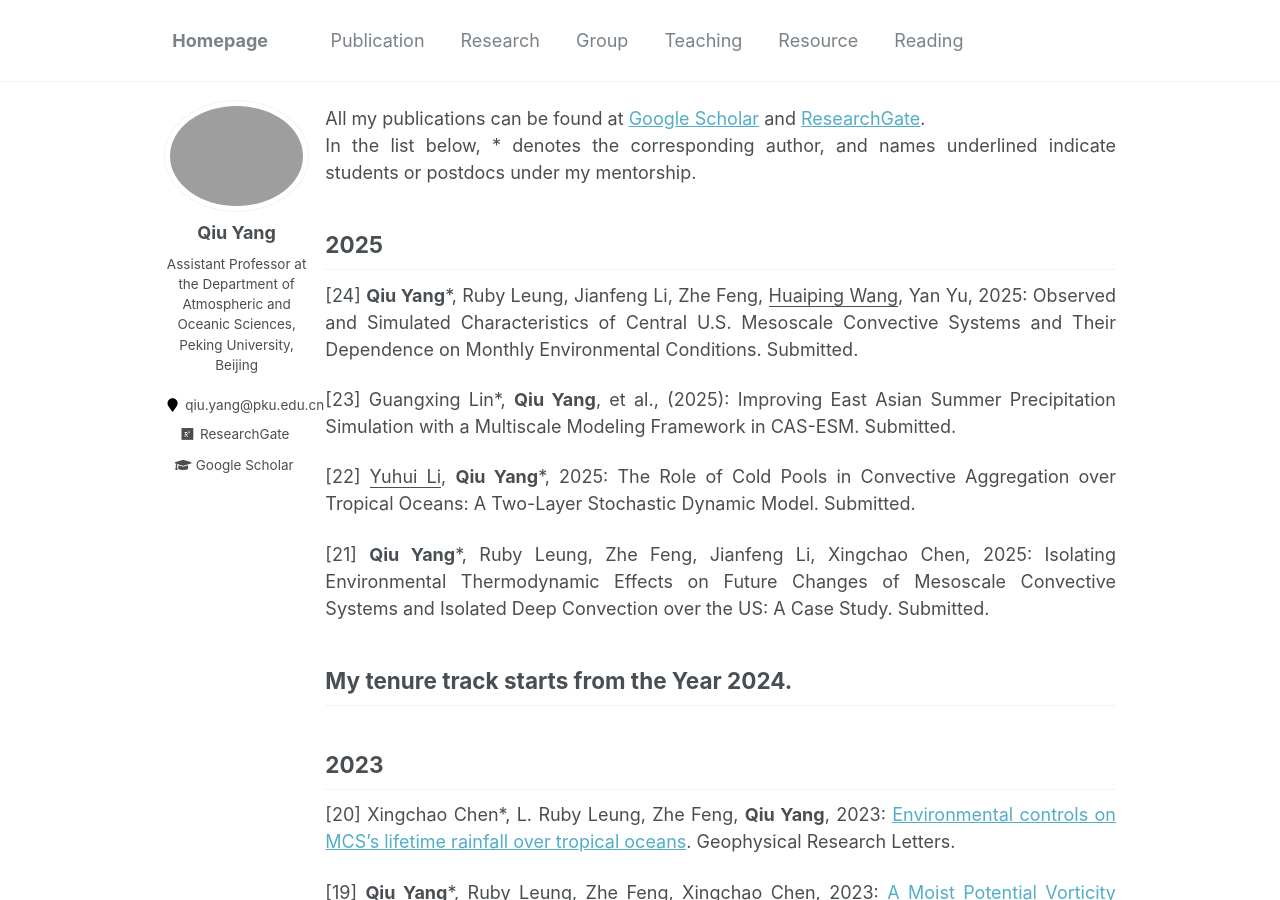
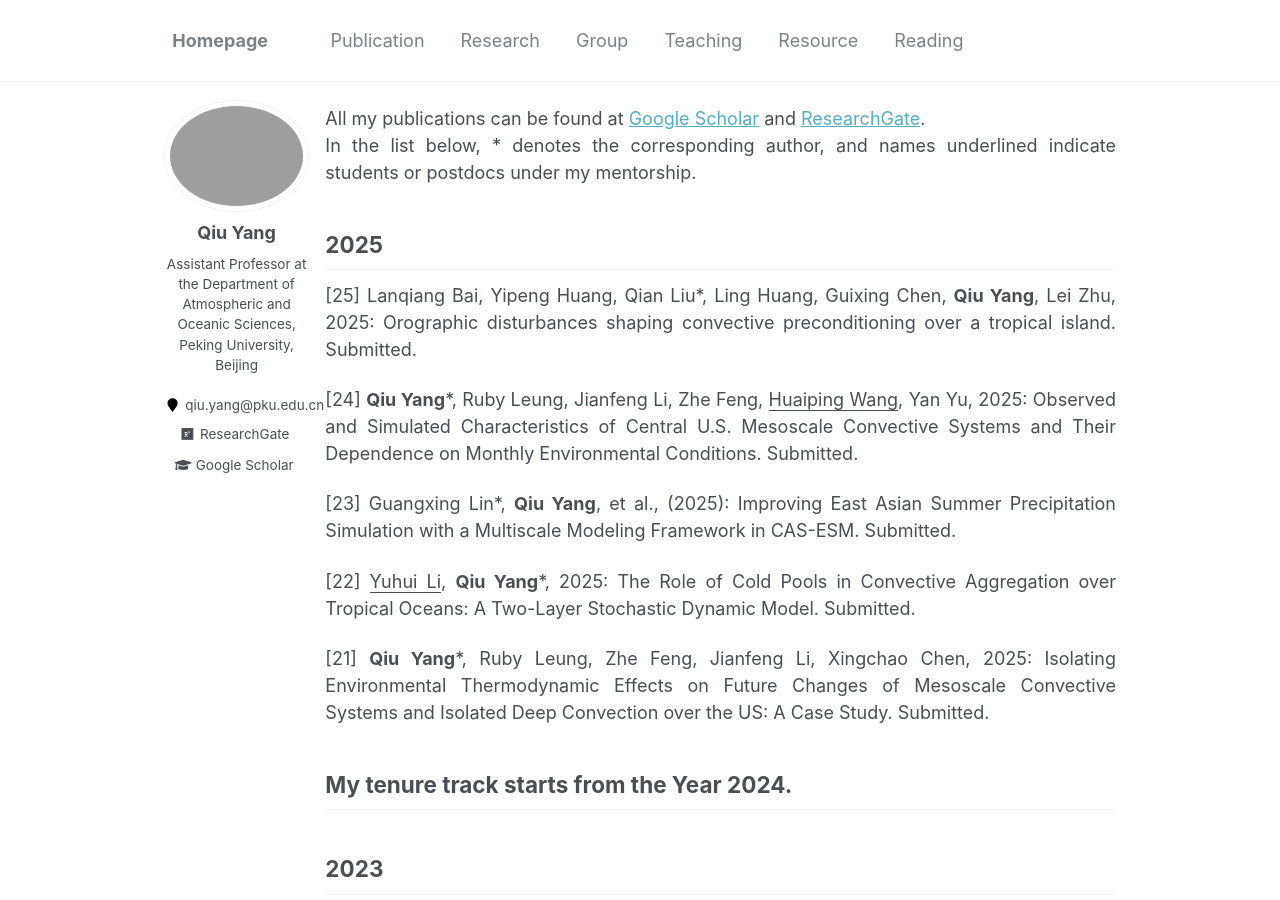
Before and after one commit to qiuyang50/qiuyang50.github.io, a Jekyll site: the page built from _pages/publication.md, in a window 1280 px wide and 900 px high. Built offline with Jekyll 4.4.1, drawn with Linux system fonts in a browser that asks for light colours.

Commit message:
Update publication.md

```diff
--- a/_pages/publication.md
+++ b/_pages/publication.md
@@ -9,6 +9,8 @@ In the list below, * denotes the corresponding author, and names underlined indi
 
 2025
 -
+[25] Lanqiang Bai, Yipeng Huang, Qian Liu*, Ling Huang, Guixing Chen, **Qiu Yang**, Lei Zhu, 2025: Orographic disturbances shaping convective preconditioning over a tropical island. Submitted.
+
 [24] **Qiu Yang***, Ruby Leung, Jianfeng Li, Zhe Feng, <ins>Huaiping Wang</ins>, Yan Yu, 2025: Observed and Simulated Characteristics of Central U.S. Mesoscale Convective Systems and Their Dependence on Monthly Environmental Conditions. Submitted.
 
 [23] Guangxing Lin*, **Qiu Yang**, et al., (2025): Improving East Asian Summer Precipitation Simulation with a Multiscale Modeling Framework in CAS-ESM. Submitted.
```
